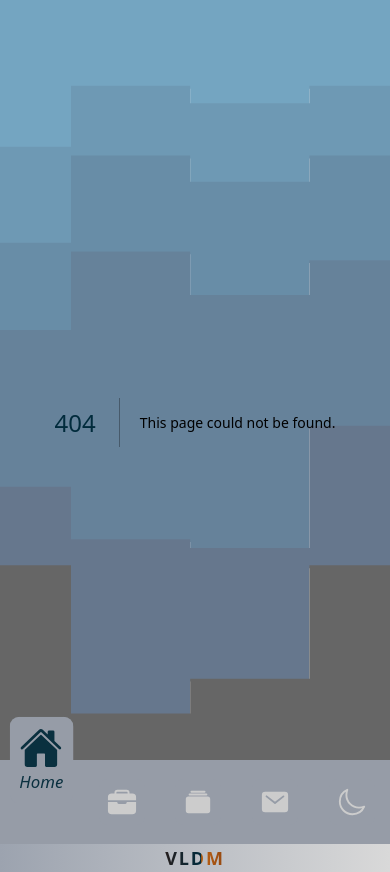
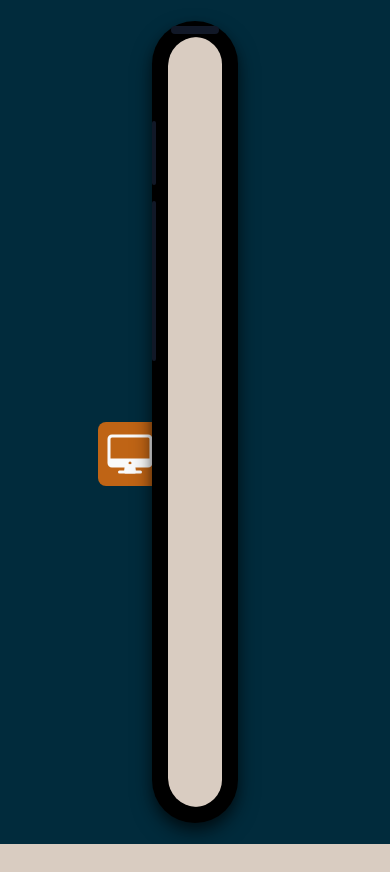
Before and after one commit to VLDeMenezes/vldm, a Next.js app: page /movile in a window 390 px wide. Before the commit this address had no page. After the commit the page ends 844 px from the top, so only its background shows below. Built offline with nearby package versions, Linux system fonts and the light colour scheme.

Commit message:
mobile view and styling

```diff
--- a/src/app/NavBar.js
+++ b/src/app/NavBar.js
@@ -35,9 +35,9 @@ const NavBar = () => {
           <a
             href={item.path}
             key={item.name}
-            className={`bg-gray-400 p-2 rounded-lg m-auto text-3xl text-iconLigth dark:text-iconDark navbar-item ${
+            className={`bg-gray-400 p-2 rounded-lg m-auto md:text-3xl text-iconLigth dark:text-iconDark navbar-item ${
               select === item.name
-                ? "text-iconLigthSelect dark:text-iconDarkSelect text-4xl relative bottom-[5vh] md:top-[2vh] scale-125 flex flex-col items-center navbar-item-selected "
+                ? "text-iconLigthSelect dark:text-iconDarkSelect text-2xl md:text-4xl relative bottom-[5vh] md:top-[2vh] scale-125 flex flex-col items-center navbar-item-selected "
                 : ""
             }`}
             aria-label="{item.name}"
--- a/src/app/globals.css
+++ b/src/app/globals.css
@@ -40,6 +40,11 @@ h1 {
   background-size: cover;
 }
 
+body {
+  -webkit-overflow-scrolling: touch;
+  /* Para un scroll suave en iOS */
+}
+
 @keyframes backgroundMove {
   0% {
     background-position: 0 0;
--- a/src/app/layout.js
+++ b/src/app/layout.js
@@ -23,7 +23,7 @@ export default function RootLayout({ children }) {
   return (
     <html lang="en" className="relative">
       <body
-        className={`${geistSans.variable} ${geistMono.variable} antialiased duration-300 min-h-screen`}
+        className={`${geistSans.variable} ${geistMono.variable} antialiased duration-300 min-h-screen `}
       >
         <div
           className="absolute inset-0 -z-10 bg-cover bg-center  animate-backgroundMove"
--- /dev/null
+++ b/src/app/movile/page.jsx
@@ -0,0 +1,21 @@
+import PhoneScreen from "@/components/PhoneScreen";
+import Link from "next/link";
+import React from "react";
+import { IoDesktopOutline } from "react-icons/io5";
+
+const Page = () => {
+  return (
+    <div className="fixed top-0 left-0 h-[100vh] w-[100vw] bg-SectionDark overflow-hidden z-50">
+      <Link
+        href={"/"}
+        className="fixed top-[50vh] left-[25vw] bg-SectionLigth p-2 rounded-lg justify-center group duration-300 hover:scale-110 shadow-lg"
+      >
+        <IoDesktopOutline className="text-5xl group-hover:text-4xl mx-auto duration-300" />
+        <p className="hidden group-hover:block duration-300">Volver</p>
+      </Link>
+      <PhoneScreen />
+    </div>
+  );
+};
+
+export default Page;
--- a/src/app/page.js
+++ b/src/app/page.js
@@ -5,6 +5,9 @@ import ContactSection from "./ContactSection";
 import ProjectSection from "./ProjectSection";
 import { motion } from "framer-motion";
 import { ReactTyped } from "react-typed";
+import PhoneScreen from "@/components/PhoneScreen";
+import Link from "next/link";
+import { IoPhonePortraitOutline } from "react-icons/io5";
 
 export default function Home() {
   return (
@@ -16,11 +19,26 @@ export default function Home() {
         className="bg-SectionLigth dark:bg-SectionDark flex flex-col my-2 p-3 justify-center rounded-lg min-h-[100vh] md:mt-[13vh]"
         id="Home"
       >
+        <div className=" hidden md:flex flex-col gap-4 items-center absolute top-5 right-5 group cursor-pointer">
+          <Link
+            href="/movile"
+            alt="probar app en vista de movil"
+            className="text-4xl bg-SectionDark dark:bg-SectionLigth rounded-full p-2"
+          >
+            <IoPhonePortraitOutline />
+          </Link>
+
+          {/* Tooltip (Texto flotante) */}
+          <p className="absolute top-[10vh] w-[10vw] text-center left-1/2 transform -translate-x-1/2 hidden md:group-hover:block text-sm bg-gray-800 text-white p-1 rounded-md duration-200">
+            Experimenta la versión móvil
+          </p>
+        </div>
+
         <p className="ml-[5vw] mt-[5vh] text-xl lg:text-2xl dark:text-zinc-50">
           Hey, let`s get to know me:
         </p>
         <div className="flex flex-row justify-around ">
-          <div className="flex flex-col justify-center p-2 m-2 rounded-md md:w-[185px] lg:w-[250px] md:h-[185px] lg:h-[250px] bg-SectionDark overflow-hidden animate-rounded">
+          <div className="flex flex-col justify-center p-2 m-2 rounded-md md:w-[20vw] lg:w-[20vw] md:h-[15vh] lg:h-[40vh] bg-SectionDark overflow-hidden animate-rounded">
             <Image
               src={"/profile-Photoroom.png"}
               alt="Foto de Victor De Menezes"
@@ -35,8 +53,8 @@ export default function Home() {
             <h1 className="text-3xl italic lg:text-5xl text-SectionDark font-semibold">
               <ReactTyped
                 strings={["VICTOR LEANDRO DE MENEZES"]}
-                typeSpeed={40}
-                startDelay={300}
+                typeSpeed={60}
+                startDelay={200}
                 showCursor={false}
               />
             </h1>
@@ -50,14 +68,12 @@ export default function Home() {
         </p>
 
         <div className="bg-SectionDark dark:bg-Detail md:mx-[10vw] p-2 lg:p-4 lg:mt-8 rounded-lg">
-          <ReactTyped
-            strings={[
-              "As a lawyer and Full Stack developer, my career is marked by a deep curiosity and a constant adaptation to change.My passion for technology is reflected in my ability to automate processes. I integrate diverse experiences into creative solutions that improve the quality of life. I am committed to being at the forefront of innovation.",
-            ]}
-            typeSpeed={60}
-            startDelay={500}
-            showCursor={false}
-          />
+          As a lawyer and Full Stack developer, my career is marked by a deep
+          curiosity and a constant adaptation to change.My passion for
+          technology is reflected in my ability to automate processes. I
+          integrate diverse experiences into creative solutions that improve the
+          quality of life. I am committed to being at the forefront of
+          innovation.
         </div>
       </motion.section>
 
--- /dev/null
+++ b/src/components/PhoneScreen.jsx
@@ -0,0 +1,21 @@
+const PhoneScreen = () => {
+  return (
+    <div className="flex justify-center items-center h-screen">
+      <div className="relative w-[22%] h-[95%] bg-black rounded-[50px] shadow-phoneMockup ">
+        <div className="absolute top-4 left-4 right-4 bottom-4 bg-black rounded-[30px] overflow-hidden">
+          <iframe
+            className="w-[108%] h-full bg-transparent rounded-[30px]"
+            src="/"
+          />
+        </div>
+
+        <div className="absolute top-[5px] left-[50%] translate-x-[-50%] h-2 w-12 bg-gray-900 rounded"></div>
+
+        <div className="absolute top-[100px] -rigth-1 h-16 w-1 bg-gray-900 rounded"></div>
+        <div className="absolute top-[180px] rigth-1 h-40 w-1 bg-gray-900 rounded"></div>
+      </div>
+    </div>
+  );
+};
+
+export default PhoneScreen;
--- a/tailwind.config.js
+++ b/tailwind.config.js
@@ -7,6 +7,10 @@ module.exports = {
   ],
   darkMode: "class",
   theme: {
+    boxShadow: {
+      phoneMockup:
+        "0px 10px 20px rgba(0, 0, 0, 0.5), 0px 5px 10px rgba(0, 0, 0, 0.3)",
+    },
     extend: {
       colors: {
         Background: "#D9CCC1",
```
